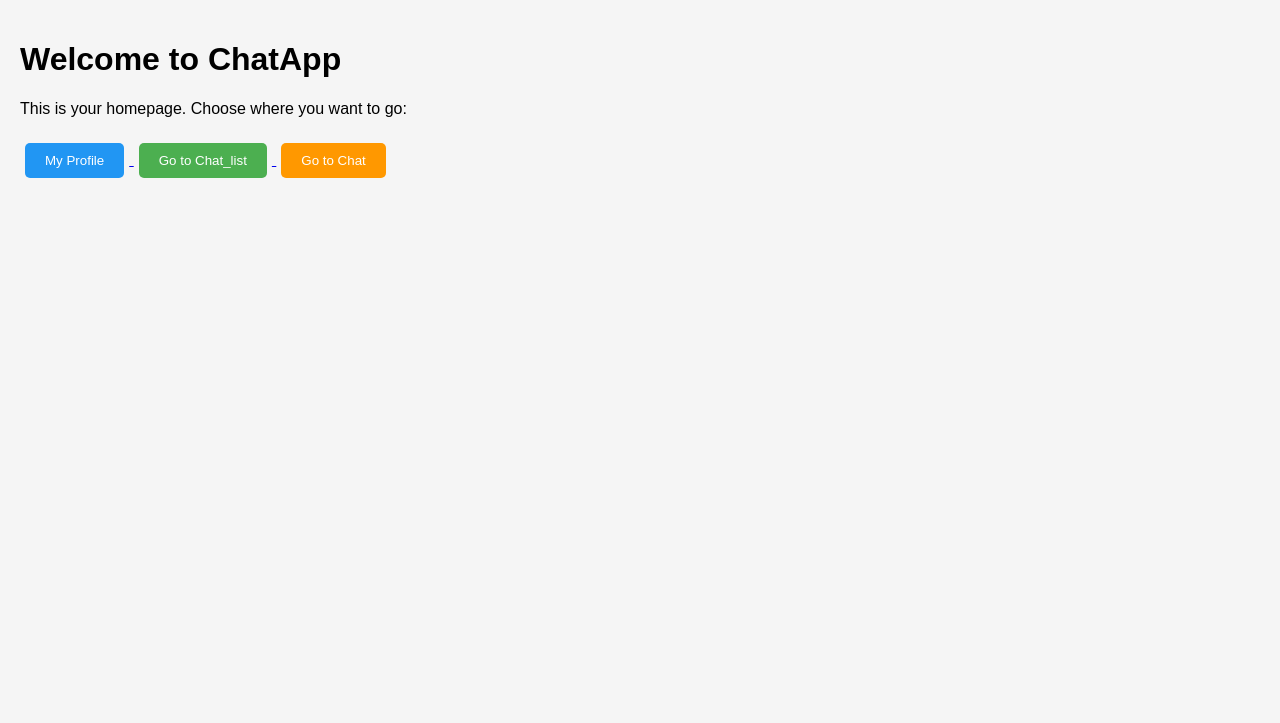
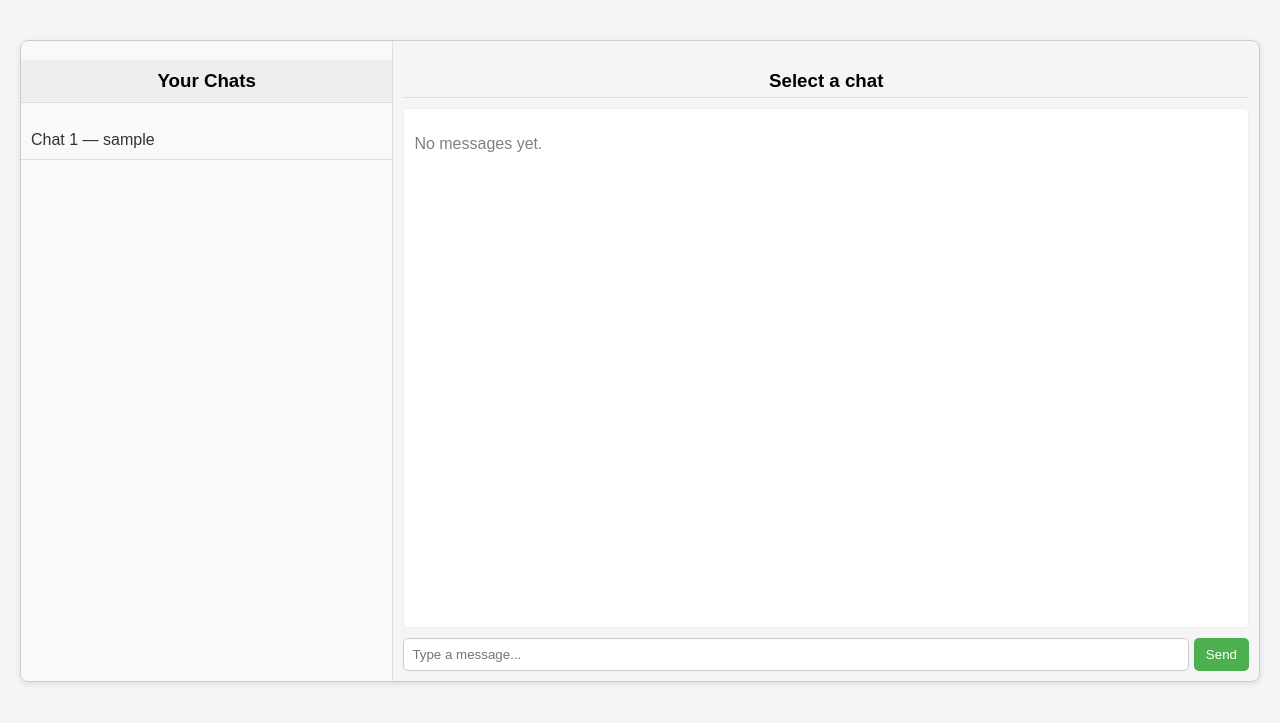
Before and after one commit to obaidullah72/chatapp-django-task, a Django app: page / in a window 1280 px wide. Shown: the part 50-773 px from the top of the page. Run offline with Django 5.2, Linux system fonts and the light colour scheme; tables that the repository leaves empty hold one stand-in row (values such as "Sample post").

Commit message:
fiz home page according to requirements

```diff
--- a/templates/home.html
+++ b/templates/home.html
@@ -1,34 +1,96 @@
 {% extends "base.html" %}
 
 {% block content %}
-<h1>Welcome to ChatApp</h1>
-<p>This is your homepage. Choose where you want to go:</p>
+<div style="display:flex; height:80vh; border:1px solid #ccc; margin-top:20px; border-radius:8px; overflow:hidden; box-shadow:0 2px 6px rgba(0,0,0,0.1);">
 
-<div style="margin-top: 20px;">
-    <!-- Profile button -->
-    <a href="{% url 'profile-page' %}">
-        <button style="padding: 10px 20px; margin: 5px; background-color: #2196F3; color: white; border: none; border-radius: 5px;">
-            My Profile
-        </button>
-    </a>
+    <!-- Left column: chat list -->
+    <div style="width:30%; border-right:1px solid #ddd; overflow-y:auto; background-color:#f9f9f9;">
+        <h3 style="text-align:center; padding:10px; border-bottom:1px solid #ddd; background-color:#eee;">Your Chats</h3>
+        <ul id="chat-list" style="list-style:none; padding:0; margin:0;">
+            {% for chat in chats %}
+                <li style="border-bottom:1px solid #ddd;">
+                    <a href="#" onclick="loadChat({{ chat.id }}, '{{ chat.participants.all|join:', '|escapejs }}'); return false;"
+                       style="display:block; padding:10px; text-decoration:none; color:#333;">
+                        Chat {{ chat.id }} —
+                        {% for p in chat.participants.all %}
+                            {{ p.username }}{% if not forloop.last %}, {% endif %}
+                        {% endfor %}
+                    </a>
+                </li>
+            {% empty %}
+                <li style="padding:10px; color:gray;">No chats yet.</li>
+            {% endfor %}
+        </ul>
+    </div>
 
-    <!-- Chat List button -->
-    <a href="{% url 'chat-list-page' %}">
-        <button style="padding: 10px 20px; margin: 5px; background-color: #4CAF50; color: white; border: none; border-radius: 5px;">
-            Go to Chat_list
-        </button>
-    </a>
+    <!-- Right column: chat messages -->
+    <div style="flex:1; padding:10px; display:flex; flex-direction:column;">
+        <h3 id="chat-title" style="margin-bottom:10px; text-align:center; border-bottom:1px solid #ddd; padding-bottom:5px;">Select a chat</h3>
+        <div id="chat-messages" style="flex:1; overflow-y:auto; border:1px solid #eee; padding:10px; border-radius:5px; background-color:#fff;">
+            <p style="color:gray;">No messages yet.</p>
+        </div>
 
-    <!-- Chat Page button (example: first chat) -->
-{% if chats %}
-    <a href="{% url 'chat-page' chats.0.id %}">
-        <button style="padding: 10px 20px; margin: 5px; background-color: #FF9800; color: white; border: none; border-radius: 5px;">
-            Go to Chat
-        </button>
-    </a>
-{% else %}
-    <p style="color: gray; margin-top: 10px;">No chats available yet.</p>
-{% endif %}
+        <form id="chat-form" style="margin-top:10px; display:none; display:flex;">
+            {% csrf_token %}
+            <input type="text" id="message-input" placeholder="Type a message..." style="flex:1; padding:8px; border-radius:5px; border:1px solid #ccc; margin-right:5px;">
+            <button type="submit" style="padding:8px 12px; border:none; background-color:#4CAF50; color:white; border-radius:5px; cursor:pointer;">Send</button>
+        </form>
+    </div>
+</div>
 
-</div>
+<script>
+let chatSocket = null;
+
+function loadChat(chatId, chatName) {
+    document.getElementById("chat-title").innerText = chatName;
+    document.getElementById("chat-form").style.display = "flex";
+
+    // Close previous socket if open
+    if (chatSocket) chatSocket.close();
+
+    // Open new WebSocket
+    chatSocket = new WebSocket(
+        'ws://' + window.location.host + '/ws/chat/' + chatId + '/'
+    );
+
+    chatSocket.onmessage = function(e) {
+        const data = JSON.parse(e.data);
+        const box = document.getElementById("chat-messages");
+        const p = document.createElement("p");
+        p.innerHTML = `<strong>${data.user}:</strong> ${data.message}`;
+        box.appendChild(p);
+        box.scrollTop = box.scrollHeight;
+    };
+
+    chatSocket.onclose = function(e) {
+        console.error('Chat socket closed unexpectedly');
+    };
+
+    // Send message
+    document.getElementById("chat-form").onsubmit = function(e) {
+        e.preventDefault();
+        const input = document.getElementById("message-input");
+        const message = input.value.trim();
+
+        if (message && chatSocket.readyState === WebSocket.OPEN) {
+            chatSocket.send(JSON.stringify({ "message": message }));
+            input.value = "";
+        }
+    };
+
+    // Load previous messages via API
+    fetch(`/chat/chat/${chatId}/messages/`)
+        .then(response => response.json())
+        .then(data => {
+            const box = document.getElementById("chat-messages");
+            box.innerHTML = "";
+            data.forEach(msg => {
+                const p = document.createElement("p");
+                p.innerHTML = `<strong>${msg.sender__username}:</strong> ${msg.content}`;
+                box.appendChild(p);
+            });
+            box.scrollTop = box.scrollHeight;
+        });
+}
+</script>
 {% endblock %}
```
Also changed, not shown: templates/chat_list.html (+43 -41 lines).
